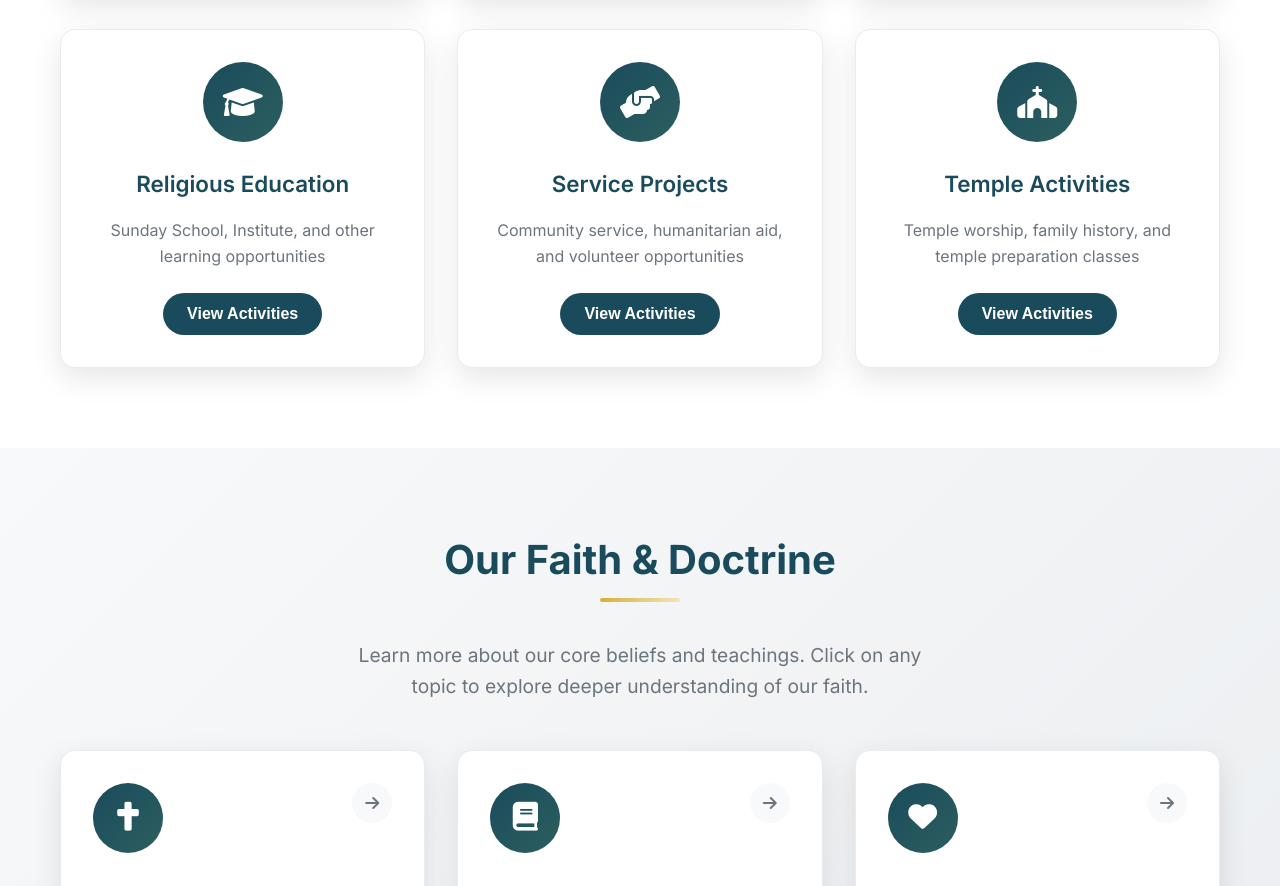
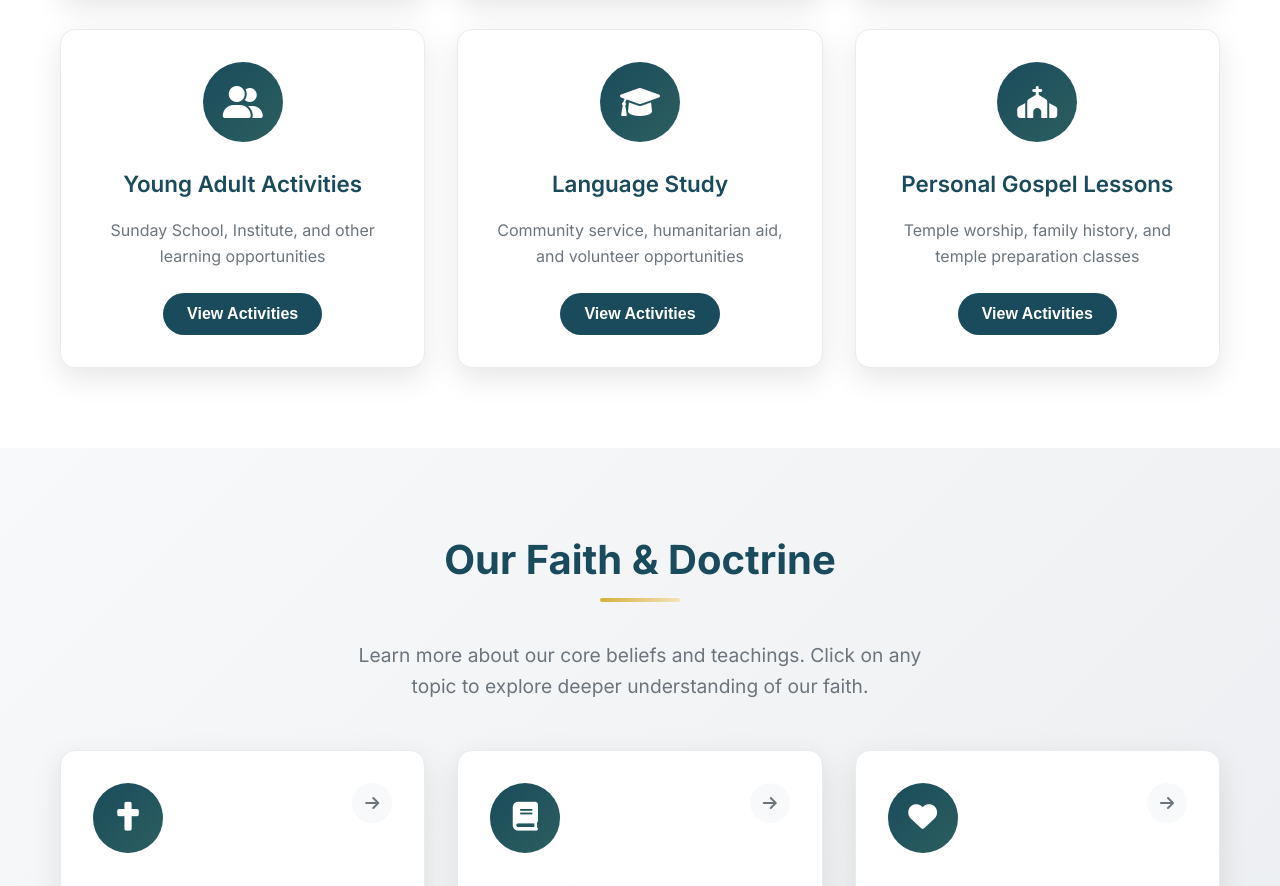
Before and after one commit to Nuova-Websites/buscacristo, a plain HTML site: page index.html in a window 1280 px wide. Shown: the part 1474-2360 px from the top of the page. Drawn offline with Linux system fonts and the light colour scheme.

Commit message:
New icons

```diff
--- a/index.html
+++ b/index.html
@@ -96,18 +96,18 @@
 
                 <div class="activity-type-card" data-activity="education">
                     <div class="activity-type-icon">
-                        <i class="fas fa-graduation-cap"></i>
+                        <i class="fas fa-user-friends"></i>
                     </div>
-                    <h3>Religious Education</h3>
+                    <h3>Young Adult Activities</h3>
                     <p>Sunday School, Institute, and other learning opportunities</p>
                     <button class="view-activities-btn" onclick="showActivityDetails('education')">View Activities</button>
                 </div>
 
                 <div class="activity-type-card" data-activity="service">
                     <div class="activity-type-icon">
-                        <i class="fas fa-hands-helping"></i>
+                        <i class="fas fa-graduation-cap"></i>
                     </div>
-                    <h3>Service Projects</h3>
+                    <h3>Language Study</h3>
                     <p>Community service, humanitarian aid, and volunteer opportunities</p>
                     <button class="view-activities-btn" onclick="showActivityDetails('service')">View Activities</button>
                 </div>
@@ -116,7 +116,7 @@
                     <div class="activity-type-icon">
                         <i class="fas fa-church"></i>
                     </div>
-                    <h3>Temple Activities</h3>
+                    <h3>Personal Gospel Lessons</h3>
                     <p>Temple worship, family history, and temple preparation classes</p>
                     <button class="view-activities-btn" onclick="showActivityDetails('temple')">View Activities</button>
                 </div>
```
